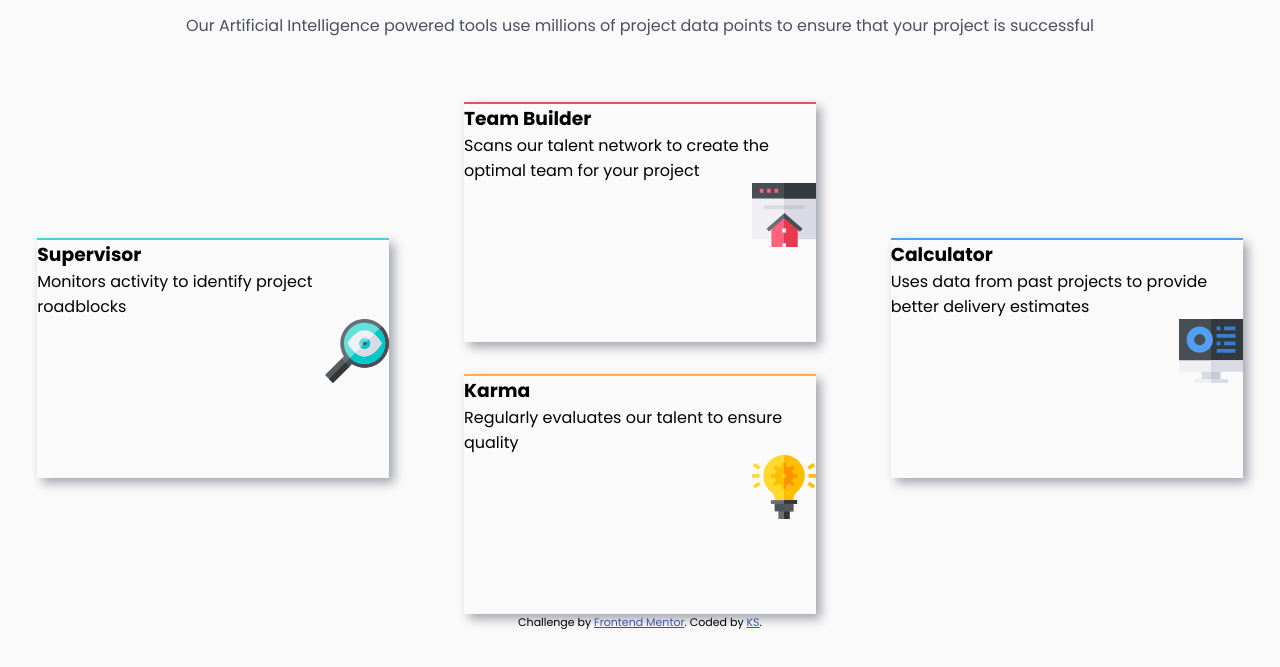
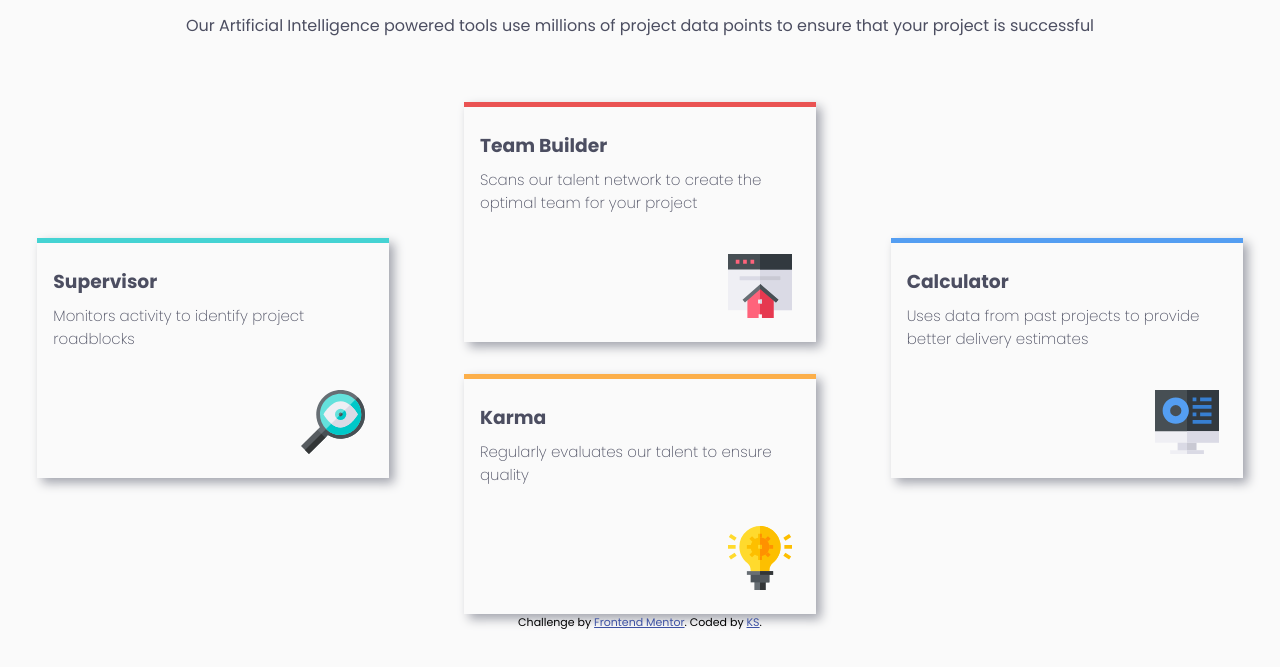
Before and after one commit to ks9927/Four-Card, a plain HTML site: page docs/index.html in a window 1280 px wide. Shown: the part 163-830 px from the top of the page. Drawn offline with Linux system fonts and the light colour scheme.

Commit message:
styled and positioned card text and img. also changed size of colored border

```diff
--- a/docs/styles.css
+++ b/docs/styles.css
@@ -56,22 +56,22 @@ header .second-line {
 
 .supervisor {
   grid-area: sup;
-  border-top: solid 2px var(--cyan-clr);
+  border-top: solid 5px var(--cyan-clr);
 }
 
 .team {
   grid-area: team;
-  border-top: solid 2px var(--red-clr);
+  border-top: solid 5px var(--red-clr);
 }
 
 .karma {
   grid-area: karma;
-  border-top: solid 2px var(--orange-clr);
+  border-top: solid 5px var(--orange-clr);
 }
 
 .calculator {
   grid-area: calcu;
-  border-top: solid 2px var(--blue-clr);
+  border-top: solid 5px var(--blue-clr);
 }
 
 .card {
@@ -80,8 +80,25 @@ header .second-line {
   width: 22rem;
   margin: auto;
 }
+
+.card h3 {
+  color: var(--very-dark-blue);
+  margin-left: 1rem;
+  margin-top: 1.5rem;
+}
+
+.card p {
+  color: var(--very-dark-blue);
+  font-weight: var(--small-weight);
+  margin-top: 0.5rem;
+  margin-left: 1rem;
+  font-size: var(--body-font-size);
+}
 .card img {
   float: right;
+  position: relative;
+  right: 1.5rem;
+  top: 2.5rem;
 }
 
 
```
